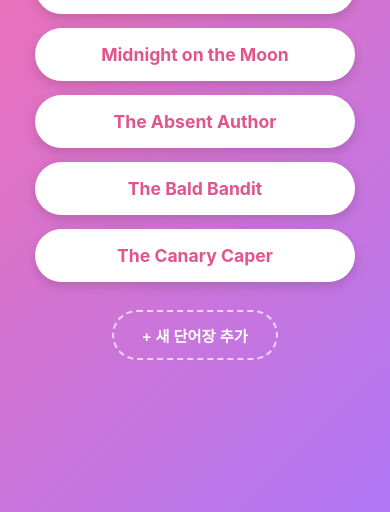
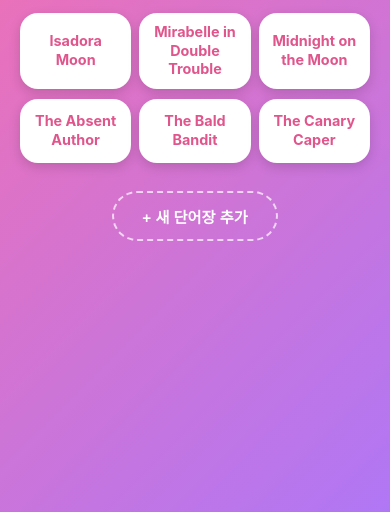
Before and after one commit to persewoss-cell/voca, a plain HTML site: page index.html in a window 390 px wide. Shown: the part 332-844 px from the top of the page. Drawn offline with Linux system fonts and the light colour scheme.

Commit message:
Lay out home screen book buttons in a 3-column grid
Switch .book-list from a single stacked column to a responsive
3-column grid, with book-btn sized and styled for the narrower
cells. Custom book rows keep their edit/delete icons, now centered
below the button instead of beside it.

Co-Authored-By: Claude Sonnet 5 <noreply@anthropic.com>
Claude-Session: https://claude.ai/code/session_01GvU9MqJSabvkJvmwYuMvac

```diff
--- a/index.html
+++ b/index.html
@@ -4,7 +4,7 @@
 <meta charset="UTF-8">
 <meta name="viewport" content="width=device-width, initial-scale=1.0">
 <title>하윤이의 단어장</title>
-<link rel="stylesheet" href="style.css?v=17">
+<link rel="stylesheet" href="style.css?v=18">
 <link rel="icon" href="favicon.png?v=1" type="image/png">
 </head>
 <body>
--- a/style.css
+++ b/style.css
@@ -47,18 +47,18 @@ body {
 }
 
 .book-list {
-  display: flex;
-  flex-direction: column;
-  align-items: stretch;
-  gap: 14px;
+  display: grid;
+  grid-template-columns: repeat(3, 1fr);
+  gap: 10px 8px;
   width: 100%;
-  max-width: 320px;
+  max-width: 420px;
 }
 
 .book-row {
   display: flex;
-  align-items: center;
-  gap: 8px;
+  flex-direction: column;
+  align-items: stretch;
+  gap: 6px;
 }
 
 .book-row .book-btn {
@@ -68,7 +68,7 @@ body {
 .book-actions {
   display: flex;
   gap: 6px;
-  flex-shrink: 0;
+  justify-content: center;
 }
 
 .book-actions .icon-btn {
@@ -80,14 +80,19 @@ body {
 }
 
 .book-btn {
-  display: inline-block;
+  display: flex;
+  align-items: center;
+  justify-content: center;
+  text-align: center;
   border: none;
   background: white;
   color: var(--pink-dark);
-  font-size: 1.1rem;
+  font-size: 0.9rem;
   font-weight: 700;
-  padding: 16px 36px;
-  border-radius: 999px;
+  line-height: 1.3;
+  min-height: 64px;
+  padding: 10px 8px;
+  border-radius: 18px;
   cursor: pointer;
   text-decoration: none;
   box-shadow: 0 4px 12px rgba(0,0,0,0.15);
```
Also changed, not shown: absent-author.html (+1 -1 lines), bald-bandit.html (+1 -1 lines), book.html (+1 -1 lines), canary-caper.html (+1 -1 lines), isadora-moon.html (+1 -1 lines), midnight-on-the-moon.html (+1 -1 lines), mirabelle.html (+1 -1 lines).
